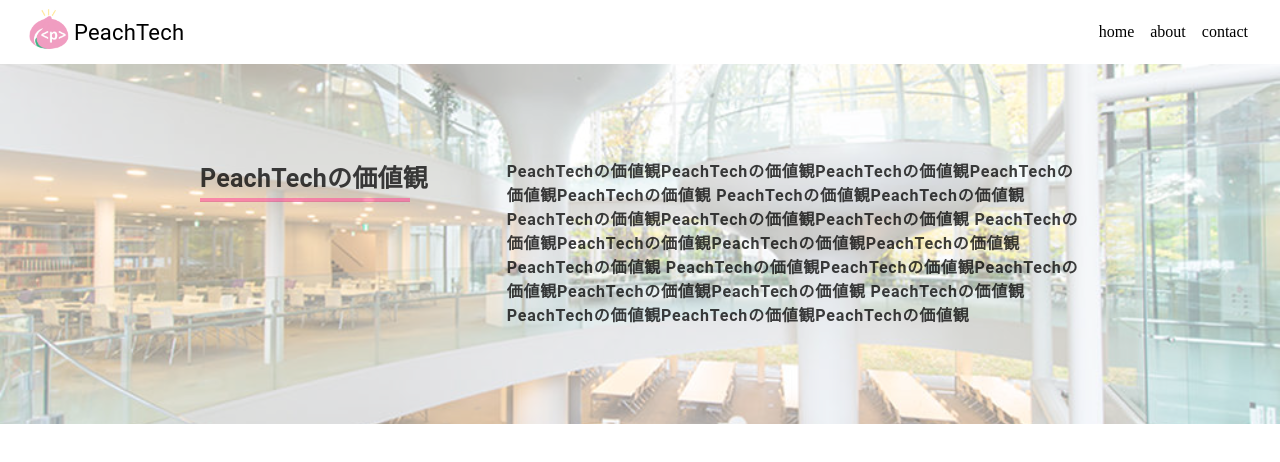
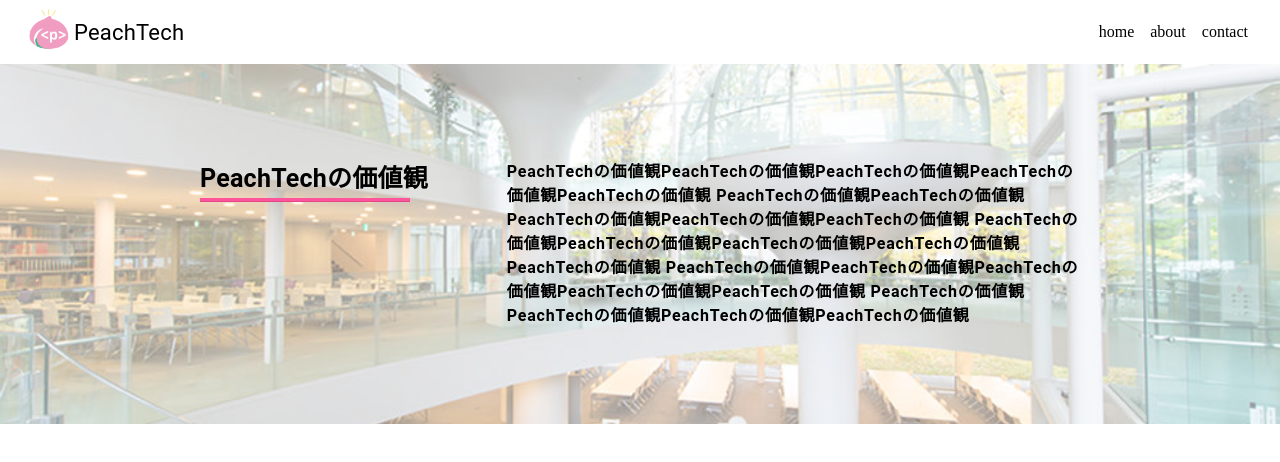
Before and after one commit to yusei53/peachtech, a Next.js app: page /about in a window 1280 px wide. Shown: the top 462 px of the page. Built offline with nearby package versions, Linux system fonts and the light colour scheme.

Commit message:
opacityの削除

```diff
--- a/app/components/about/subheader.tsx
+++ b/app/components/about/subheader.tsx
@@ -21,7 +21,6 @@
         display={"flex"}
         justifyContent={"flex-end"}
         spacing={{ xs: 5, md: 5 }}
-        sx={{ opacity: 0.75 }}
       >
         <Grid item xs={12} md={4}>
           <Typography fontSize={{ xs: 22, md: 25 }} fontWeight={"bold"}>
@@ -30,7 +29,6 @@
           <Divider
             sx={{
               backgroundColor: "#FF539B",
-              opacity: 0.8,
               width: { xs: 190, md: 210 },
               height: 3,
             }}
```
